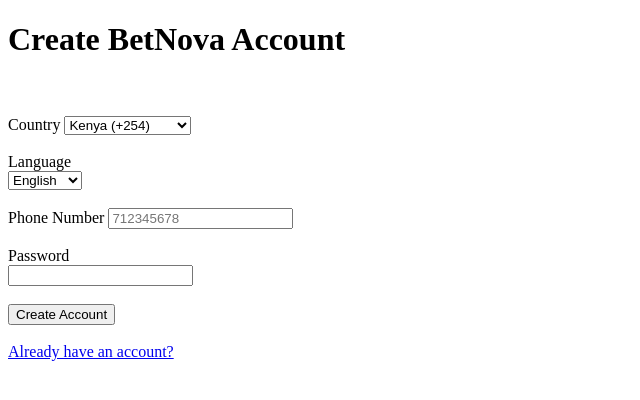
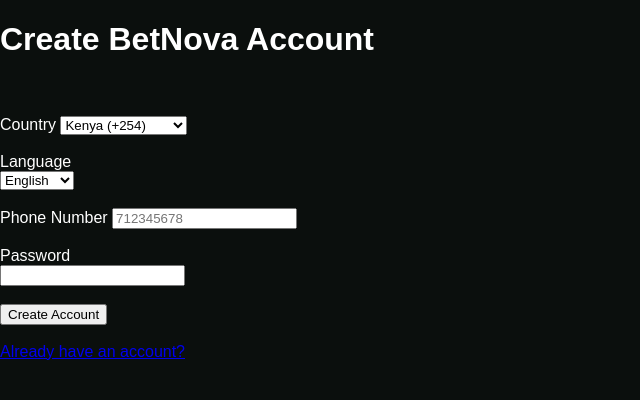
Before and after one commit to loshyeko/Betnova, a Flask app: page /register in a window 1280 px wide. Shown: the top 400 px of the page, without its empty margins (0-640 px from the left). Run offline with Flask 3, Linux system fonts and the light colour scheme; some libraries are stand-ins or nearby versions.

Commit message:
Save VPS changes

```diff
--- a/app.py
+++ b/app.py
@@ -406,5 +406,6 @@
 def crash():
     return render_template("crash.html")
 
-if __name__ == "__main__":
-    app.run(host="127.0.0.1", port=5000)
+if __name__== "__main__":
+    app.run(host="127.0.0.1",
+port=5000)
--- a/templates/register.html
+++ b/templates/register.html
@@ -2,6 +2,9 @@
 <html>
 
 <head>
+ <meta charset="UTF-8">
+<meta name="viewport" content="width=device-width, initial-scale=1.0">
+<link rel="stylesheet" href="{{ url_for('static', filename='css/style.css') }}">
     <title>BetNova Register</title>
 </head>
 
```
